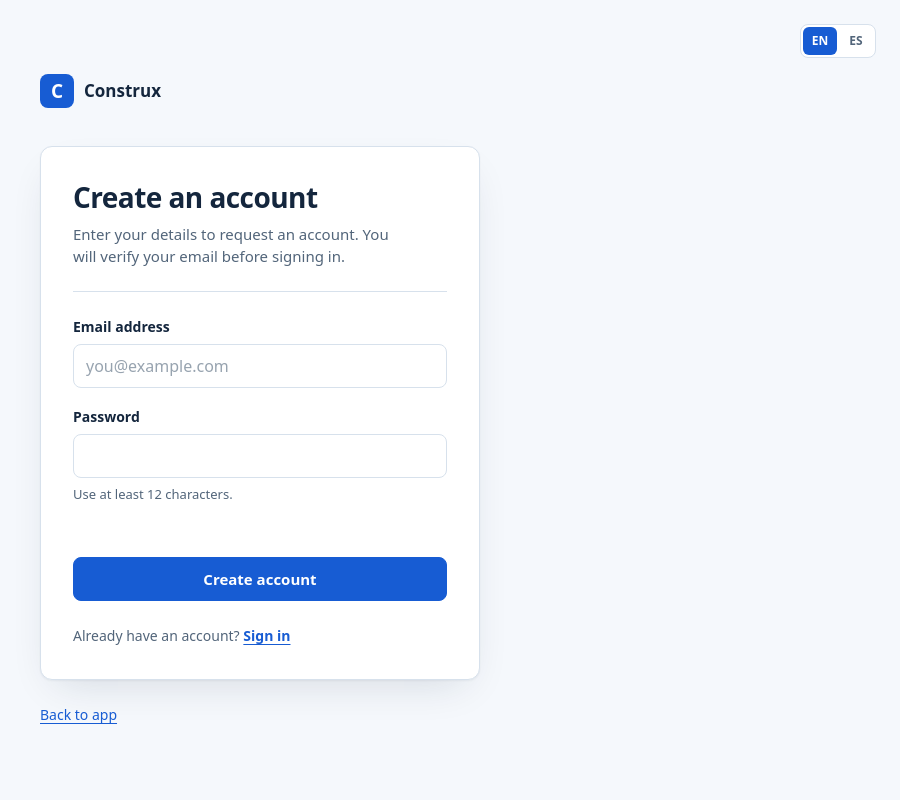
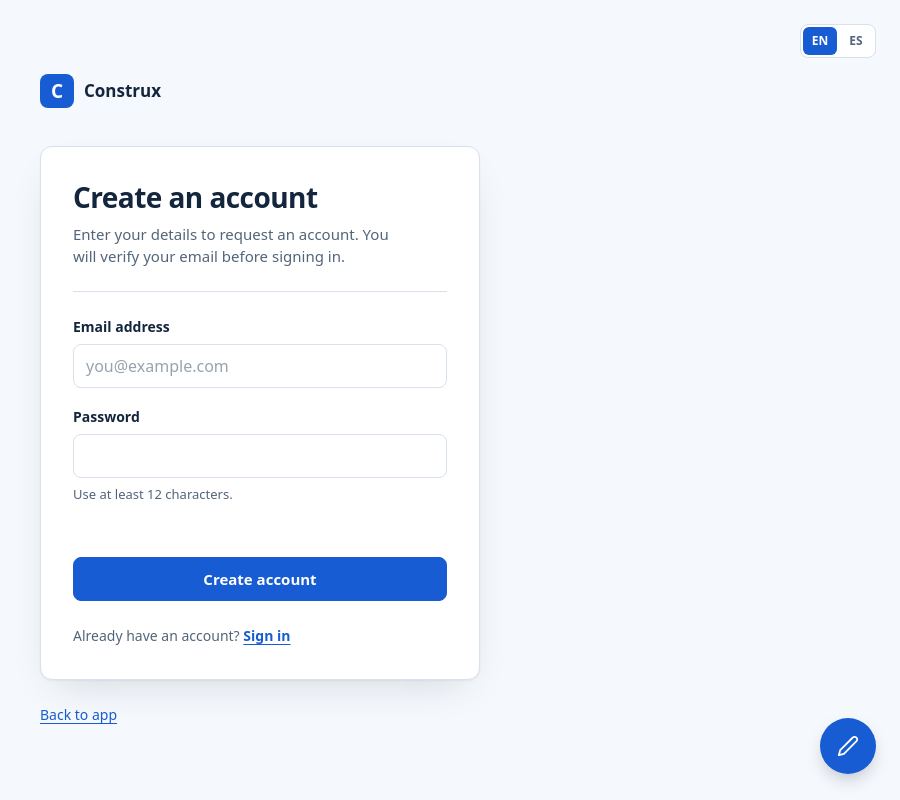
Before and after one commit to SebastianVi1/construx-dashboard, a React (Vite) app: page /register in a window 1280 px wide. Shown: the whole page, without its empty margins (380-1280 px from the left). Built offline with nearby package versions, Linux system fonts and the light colour scheme; no server answers.

Commit message:
feat(onboarding): render modal via portal, persist answers, add floating reopen button

```diff
--- a/src/components/modal/Modal.tsx
+++ b/src/components/modal/Modal.tsx
@@ -1,4 +1,5 @@
 import { useEffect, useId, useRef, type ReactNode } from 'react'
+import { createPortal } from 'react-dom'
 import './modal.css'
 
 type ModalProps = {
@@ -27,7 +28,7 @@ export function Modal({ title, description, children, onClose }: ModalProps) {
     return () => document.removeEventListener('keydown', handleKeyDown)
   }, [onClose])
 
-  return (
+  return createPortal(
     <div className="modal-overlay" onClick={onClose}>
       <div
         ref={dialogRef}
@@ -45,6 +46,7 @@ export function Modal({ title, description, children, onClose }: ModalProps) {
         </header>
         {children}
       </div>
-    </div>
+    </div>,
+    document.body,
   )
 }
--- a/src/features/auth/onboarding.ts
+++ /dev/null
@@ -1,18 +0,0 @@
-import type { Question } from '../../components/modal'
-
-/**
- * Placeholder onboarding question shown right after registration. Replace with
- * the real additional-information questions (from the backend or product
- * config) once that contract is defined. The modal consumes any `Question`, so
- * swapping this out needs no component changes.
- */
-export const onboardingQuestion: Question = {
-  id: 'role',
-  title: 'What best describes your role?',
-  options: [
-    { id: 'owner', label: 'Owner / Developer' },
-    { id: 'contractor', label: 'General contractor' },
-    { id: 'architect', label: 'Architect / Engineer' },
-    { id: 'subcontractor', label: 'Subcontractor' },
-  ],
-}
--- /dev/null
+++ b/src/features/onboarding/OnboardingFab.tsx
@@ -0,0 +1,36 @@
+import { createPortal } from 'react-dom'
+import { useLocale } from '../../i18n'
+import { useOnboarding } from './onboarding-context'
+import './onboarding.css'
+
+/**
+ * Floating action button that reopens the onboarding modal. Rendered through a
+ * portal into `document.body` so it floats above every screen, with a gentle
+ * bobbing animation to draw attention until the profile is complete.
+ */
+export function OnboardingFab({ visible }: { visible: boolean }) {
+  const { open } = useOnboarding()
+  const { messages: m } = useLocale()
+
+  if (!visible) return null
+
+  return createPortal(
+    <button type="button" className="onboarding-fab" onClick={open} aria-label={m.onboarding.openProfile}>
+      <svg
+        width="22"
+        height="22"
+        viewBox="0 0 24 24"
+        fill="none"
+        stroke="currentColor"
+        strokeWidth="2"
+        strokeLinecap="round"
+        strokeLinejoin="round"
+        aria-hidden="true"
+        focusable="false"
+      >
+        <path d="M17 3a2.85 2.83 0 1 1 4 4L7.5 20.5 2 22l1.5-5.5Z" />
+      </svg>
+    </button>,
+    document.body,
+  )
+}
--- /dev/null
+++ b/src/features/onboarding/OnboardingModal.tsx
@@ -0,0 +1,34 @@
+import { QuestionModal } from '../../components/modal'
+import { useLocale } from '../../i18n'
+import { useOnboarding } from './onboarding-context'
+import { isOnboardingComplete, onboardingQuestions } from './questions'
+
+/**
+ * Shows the first unanswered onboarding question and advances through the rest
+ * in order. Closes itself once every question has an answer; the modal itself
+ * renders through the portal inside `Modal`.
+ */
+export function OnboardingModal() {
+  const { answers, setAnswer, close } = useOnboarding()
+  const { messages: m } = useLocale()
+  const current = onboardingQuestions.find((question) => !answers[question.id])
+
+  if (!current) return null
+
+  const question = current
+
+  function handleSubmit(optionId: string) {
+    const next = { ...answers, [question.id]: optionId }
+    setAnswer(question.id, optionId)
+    if (isOnboardingComplete(onboardingQuestions, next)) close()
+  }
+
+  return (
+    <QuestionModal
+      question={question}
+      submitLabel={m.onboarding.continue}
+      onSubmit={handleSubmit}
+      onClose={close}
+    />
+  )
+}
--- /dev/null
+++ b/src/features/onboarding/OnboardingProvider.tsx
@@ -0,0 +1,51 @@
+import { useEffect, useState, type ReactNode } from 'react'
+import { OnboardingContext } from './onboarding-context'
+import { OnboardingFab } from './OnboardingFab'
+import { OnboardingModal } from './OnboardingModal'
+import { isOnboardingComplete, onboardingQuestions, type OnboardingAnswers } from './questions'
+
+const STORAGE_KEY = 'construx.onboarding'
+
+/**
+ * Owns the onboarding answers (shared by every feature that needs them) and the
+ * modal open state. Answers persist to localStorage and are exposed through
+ * `useOnboarding`; the floating button and the portal-rendered modal live here
+ * too so the whole app gets them for free.
+ */
+export function OnboardingProvider({ children }: { children: ReactNode }) {
+  const [answers, setAnswers] = useState<OnboardingAnswers>(() => {
+    try {
+      const saved = localStorage.getItem(STORAGE_KEY)
+      return saved ? (JSON.parse(saved) as OnboardingAnswers) : {}
+    } catch {
+      return {}
+    }
+  })
+  const [isOpen, setIsOpen] = useState(false)
+
+  useEffect(() => {
+    localStorage.setItem(STORAGE_KEY, JSON.stringify(answers))
+  }, [answers])
+
+  function setAnswer(questionId: string, optionId: string) {
+    setAnswers((current) => ({ ...current, [questionId]: optionId }))
+  }
+
+  const complete = isOnboardingComplete(onboardingQuestions, answers)
+
+  return (
+    <OnboardingContext.Provider
+      value={{
+        answers,
+        isOpen,
+        setAnswer,
+        open: () => setIsOpen(true),
+        close: () => setIsOpen(false),
+      }}
+    >
+      {children}
+      <OnboardingFab visible={!complete && !isOpen} />
+      {isOpen && <OnboardingModal />}
+    </OnboardingContext.Provider>
+  )
+}
--- /dev/null
+++ b/src/features/onboarding/index.ts
@@ -0,0 +1,3 @@
+export { OnboardingProvider } from './OnboardingProvider'
+export { useOnboarding } from './onboarding-context'
+export { isOnboardingComplete, onboardingQuestions, type OnboardingAnswers } from './questions'
--- /dev/null
+++ b/src/features/onboarding/onboarding-context.ts
@@ -0,0 +1,18 @@
+import { createContext, useContext } from 'react'
+import type { OnboardingAnswers } from './questions'
+
+export type OnboardingContextValue = {
+  answers: OnboardingAnswers
+  isOpen: boolean
+  setAnswer: (questionId: string, optionId: string) => void
+  open: () => void
+  close: () => void
+}
+
+export const OnboardingContext = createContext<OnboardingContextValue | undefined>(undefined)
+
+export function useOnboarding(): OnboardingContextValue {
+  const context = useContext(OnboardingContext)
+  if (!context) throw new Error('useOnboarding must be used within an OnboardingProvider')
+  return context
+}
--- /dev/null
+++ b/src/features/onboarding/onboarding.css
@@ -0,0 +1,45 @@
+.onboarding-fab {
+  position: fixed;
+  bottom: 24px;
+  right: 24px;
+  z-index: 40;
+  width: 56px;
+  height: 56px;
+  border: 0;
+  border-radius: 50%;
+  background: var(--cx-primary);
+  color: white;
+  cursor: pointer;
+  display: grid;
+  place-items: center;
+  box-shadow: 0 8px 20px -8px rgba(20, 38, 61, 0.4);
+  animation: onboarding-fab-float 3s ease-in-out infinite;
+  transition: background-color 150ms ease-out;
+}
+
+.onboarding-fab:hover {
+  background: var(--cx-primary-hover);
+}
+
+.onboarding-fab:focus-visible {
+  outline: none;
+  box-shadow:
+    0 0 0 3px var(--cx-primary-subtle),
+    0 8px 20px -8px rgba(20, 38, 61, 0.4);
+}
+
+@keyframes onboarding-fab-float {
+  0%,
+  100% {
+    transform: translateY(0);
+  }
+  50% {
+    transform: translateY(-8px);
+  }
+}
+
+@media (prefers-reduced-motion: reduce) {
+  .onboarding-fab {
+    animation: none;
+  }
+}
--- /dev/null
+++ b/src/features/onboarding/questions.ts
@@ -0,0 +1,25 @@
+import type { Question } from '../../components/modal'
+
+export type OnboardingAnswers = Record<string, string>
+
+/**
+ * Additional-information questions collected after registration. Replace with
+ * the real questions (backend/config) once that contract is defined — the
+ * modal and store consume any `Question[]`, so swapping data needs no changes.
+ */
+export const onboardingQuestions: Question[] = [
+  {
+    id: 'role',
+    title: 'What best describes your role?',
+    options: [
+      { id: 'owner', label: 'Owner / Developer' },
+      { id: 'contractor', label: 'General contractor' },
+      { id: 'architect', label: 'Architect / Engineer' },
+      { id: 'subcontractor', label: 'Subcontractor' },
+    ],
+  },
+]
+
+export function isOnboardingComplete(questions: Question[], answers: OnboardingAnswers): boolean {
+  return questions.every((question) => Boolean(answers[question.id]))
+}
--- a/src/i18n/messages.ts
+++ b/src/i18n/messages.ts
@@ -84,6 +84,7 @@ const en = {
   },
   onboarding: {
     continue: 'Continue',
+    openProfile: 'Complete your profile',
   },
   home: {
     navLabel: 'Workspace',
@@ -207,6 +208,7 @@ const es: Messages = {
   },
   onboarding: {
     continue: 'Continuar',
+    openProfile: 'Completa tu perfil',
   },
   home: {
     navLabel: 'Espacio de trabajo',
--- a/src/main.tsx
+++ b/src/main.tsx
@@ -4,15 +4,18 @@ import { BrowserRouter } from 'react-router'
 import './index.css'
 import App from './App.tsx'
 import { AuthProvider } from './features/auth/AuthProvider'
+import { OnboardingProvider } from './features/onboarding'
 import { LocaleProvider } from './i18n'
 
 createRoot(document.getElementById('root')!).render(
   <StrictMode>
     <BrowserRouter>
       <LocaleProvider>
-        <AuthProvider>
-          <App />
-        </AuthProvider>
+        <OnboardingProvider>
+          <AuthProvider>
+            <App />
+          </AuthProvider>
+        </OnboardingProvider>
       </LocaleProvider>
     </BrowserRouter>
   </StrictMode>,
```
Also changed, not shown: src/features/auth/AuthForm.tsx (+4 -26 lines), 1 other file (tests, documents, lock files or other folders).
